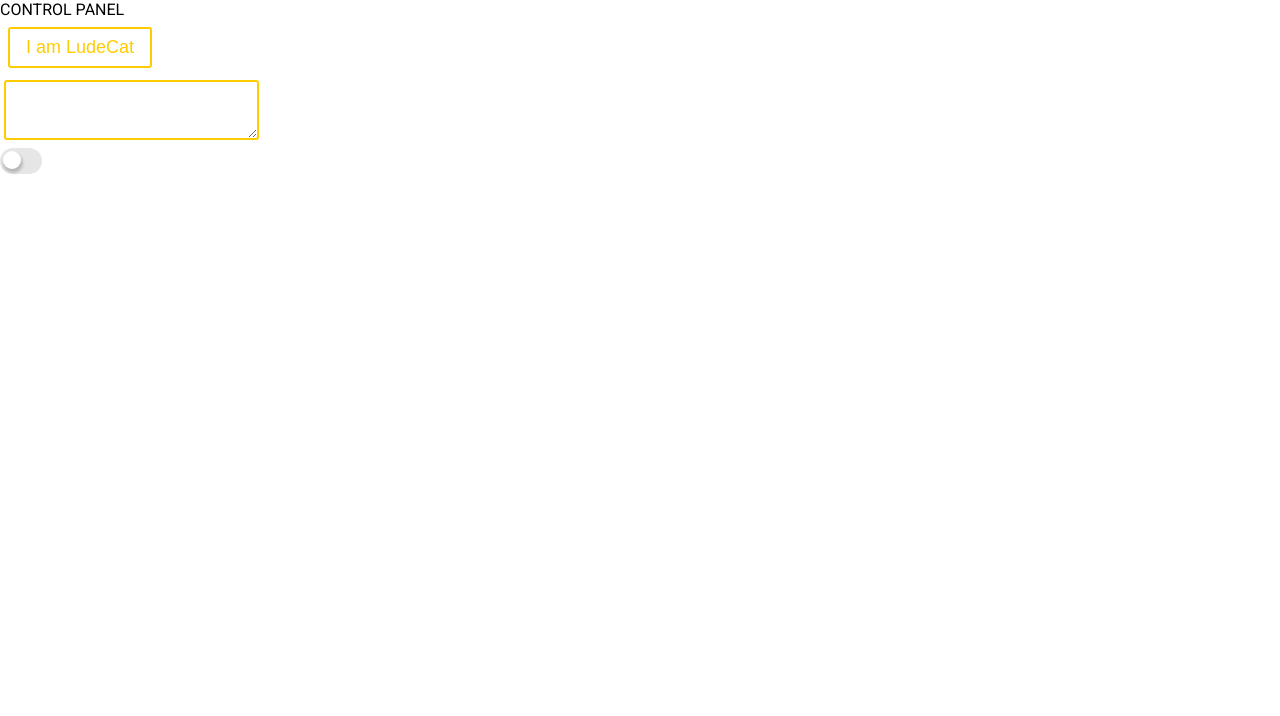
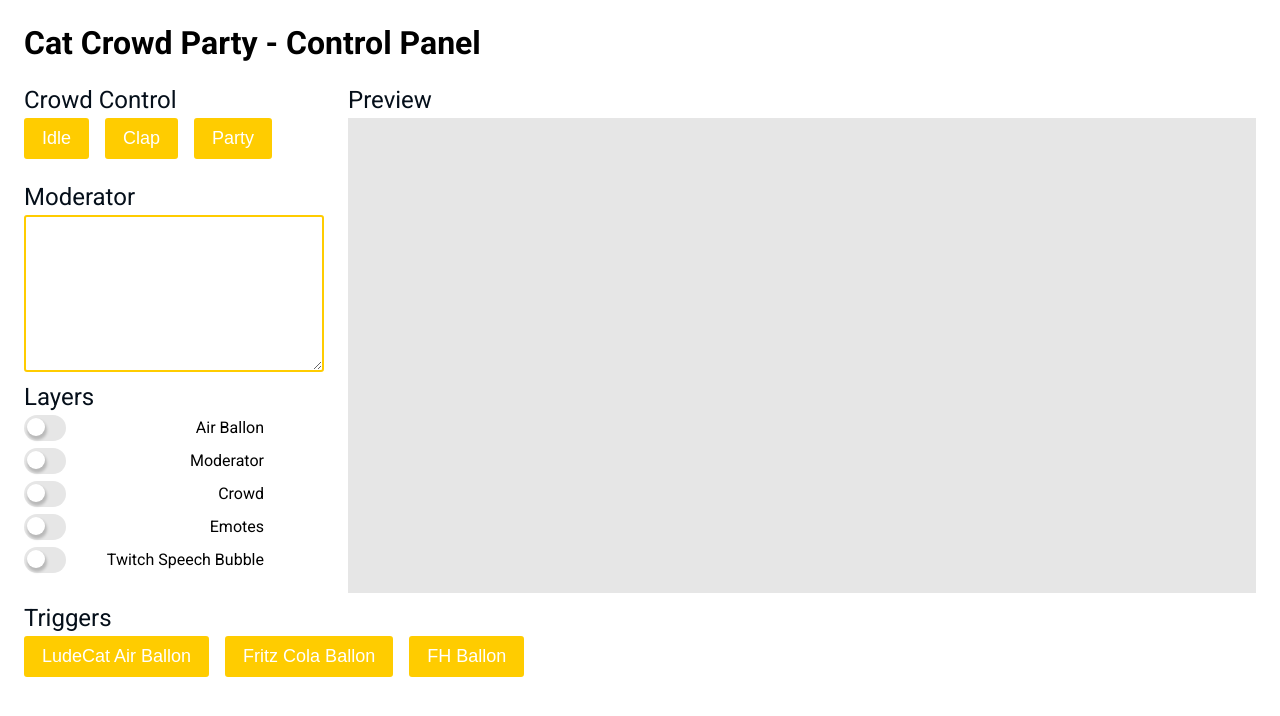
Before and after one commit to Ludecat/catcrowdparty, a Next.js app in the folder applications/frontend/: page /controlpanel in a window 1280 px wide. Shown: the top 716 px of the page. Built offline with nearby package versions, Linux system fonts and the light colour scheme.

Commit message:
fill control panel with grid components

```diff
--- a/applications/frontend/src/app/components/Button.tsx
+++ b/applications/frontend/src/app/components/Button.tsx
@@ -7,21 +7,21 @@ interface ButtonProps extends React.HTMLAttributes<HTMLButtonElement> {
 }
 
 const StyledButton = styled.button`
-	background: ${(p) => p.theme.color.white};
-	color: ${(p) => p.theme.color.ludecatyellow};
+	background: ${(p) => p.theme.color.ludecatyellow};
+	color: ${(p) => p.theme.color.white};
 	border: 2px solid ${(p) => p.theme.color.ludecatyellow};
+
 	font-size: ${(p) => p.theme.fontSize.l}px;
 
-	margin: ${(p) => p.theme.space.s}px;
+	margin-right: ${(p) => p.theme.space.l}px;
 	padding: ${(p) => p.theme.space.s}px ${(p) => p.theme.space.l}px;
 	cursor: pointer;
 	border-radius: 3px;
 	transition: all 0.12s;
 
 	&:hover {
-		background: ${(p) => p.theme.color.ludecatyellow};
-		color: ${(p) => p.theme.color.white};
-		border-color: ${(p) => p.theme.color.ludecatyellow};
+		background: ${(p) => p.theme.color.white};
+		color: ${(p) => p.theme.color.ludecatyellow};
 	}
 `
 
--- a/applications/frontend/src/app/components/CheckBoxToggle.tsx
+++ b/applications/frontend/src/app/components/CheckBoxToggle.tsx
@@ -3,21 +3,30 @@ import { styled } from '../styles/Theme'
 
 interface CheckBoxProps extends React.HTMLAttributes<HTMLInputElement> {
 	value?: string
+	description?: string
 }
 
 /**
  * Inspired by https://codesandbox.io/s/6v7n1vr8yn?file=/src/index.js
  */
-export const CheckBoxToggle = ({ ...props }: CheckBoxProps) => {
+export const CheckBoxToggle = ({ description, ...props }: CheckBoxProps) => {
 	return (
 		<CheckBoxWrapper>
 			<CheckBox {...props} type="checkbox" />
 			<CheckBoxLabel htmlFor={props.id} />
+			<CheckBoxDescription>{description}</CheckBoxDescription>
 		</CheckBoxWrapper>
 	)
 }
 
+const CheckBoxDescription = styled.p`
+	position: absolute;
+	right: 20%;
+	top: 3px;
+`
+
 const CheckBoxWrapper = styled.div`
+	width: 100%;
 	position: relative;
 `
 const CheckBoxLabel = styled.label`
--- a/applications/frontend/src/app/components/TextArea.tsx
+++ b/applications/frontend/src/app/components/TextArea.tsx
@@ -10,13 +10,14 @@ const StyledTextArea = styled.textarea`
 	color: ${(p) => p.theme.color.blackPeral};
 	border: 2px solid ${(p) => p.theme.color.ludecatyellow};
 	font-size: ${(p) => p.theme.fontSize.l}px;
+	width: 100%;
+	height: 100%;
 
-	margin: ${(p) => p.theme.space.xs}px;
 	padding: ${(p) => p.theme.space.s}px;
 	border-radius: 3px;
 	caret-color: ${(p) => p.theme.color.blackPeral};
 `
 
 export const TextArea = ({ children, value, ...props }: TextAreaProps) => {
-	return <StyledTextArea {...props} value={value} rows={2}></StyledTextArea>
+	return <StyledTextArea {...props} value={value} rows={6}></StyledTextArea>
 }
--- /dev/null
+++ b/applications/frontend/src/app/components/controlpanel/ControlPanelGrid.tsx
@@ -0,0 +1,119 @@
+import React, { FunctionComponent } from 'react'
+import { styled } from '../../styles/Theme'
+import { Button } from '../Button'
+import { CheckBoxToggle } from '../CheckBoxToggle'
+import { TextArea } from '../TextArea'
+
+const Grid = styled.div`
+	display: grid;
+	grid-gap: ${(p) => p.theme.space.xl}px;
+	grid-template-columns: 300px 1fr;
+	grid-auto-rows: auto;
+	grid-template-areas:
+		'header header'
+		'crowd-control preview'
+		'moderator-control preview'
+		'layer-control preview'
+		'triggers-control triggers-control';
+`
+
+const GridItem = styled.div<{ gridArea: string }>`
+	grid-area: ${(p) => p.gridArea};
+`
+
+const GridContentWrapper = styled.div`
+	height: calc(100% - 19px); // automatically fill rest of the griditem by counting in heading height
+	margin-top: ${(p) => p.theme.space.xs}px;
+`
+const GridItemHeading = styled.p`
+	margin: 0;
+	padding: 0;
+	color: ${(p) => p.theme.color.blackPeral};
+	font-size: ${(p) => p.theme.fontSize.xl}px;
+`
+
+const Preview = styled.div`
+	height: 100%;
+	background-color: ${(p) => p.theme.color.decentBeton};
+`
+
+const ControlPanelHeading = styled.h1`
+	margin: 0;
+	padding: 0;
+`
+
+interface GridComponentProps {
+	gridArea: string
+	title: string
+}
+
+const GridComponent: FunctionComponent<GridComponentProps> = (props) => {
+	const { title, gridArea } = props
+	return (
+		<GridItem gridArea={gridArea}>
+			<GridItemHeading>{title}</GridItemHeading>
+			<GridContentWrapper>{props.children}</GridContentWrapper>
+		</GridItem>
+	)
+}
+
+export const ControlPanelGrid = () => {
+	return (
+		<Grid>
+			<GridItem gridArea={'header'}>
+				<ControlPanelHeading>Cat Crowd Party - Control Panel</ControlPanelHeading>
+			</GridItem>
+			<GridComponent gridArea={'crowd-control'} title="Crowd Control">
+				<Button onClick={(e) => console.log(e.currentTarget.value)} value="Idle" title="Idle"></Button>
+				<Button onClick={(e) => console.log(e.currentTarget.value)} value="Clap" title="Clap"></Button>
+				<Button onClick={(e) => console.log(e.currentTarget.value)} value="Party" title="Party"></Button>
+			</GridComponent>
+			<GridComponent gridArea={'moderator-control'} title="Moderator">
+				<TextArea onChange={(e) => console.log(e.currentTarget.value)} />
+			</GridComponent>
+			<GridComponent gridArea={'layer-control'} title="Layers">
+				<CheckBoxToggle
+					id="ccp-checkbox-air-ballon"
+					onChange={(e) => console.log(e.currentTarget.checked)}
+					description="Air Ballon"
+				/>
+				<CheckBoxToggle
+					id="ccp-checkbox-moderator"
+					onChange={(e) => console.log(e.currentTarget.checked)}
+					description="Moderator"
+				/>
+				<CheckBoxToggle
+					id="ccp-checkbox-crowd"
+					onChange={(e) => console.log(e.currentTarget.checked)}
+					description="Crowd"
+				/>
+				<CheckBoxToggle
+					id="ccp-checkbox-emotes"
+					onChange={(e) => console.log(e.currentTarget.checked)}
+					description="Emotes"
+				/>
+				<CheckBoxToggle
+					id="ccp-checkbox-speech-bubble"
+					onChange={(e) => console.log(e.currentTarget.checked)}
+					description="Twitch Speech Bubble"
+				/>
+			</GridComponent>
+			<GridComponent gridArea={'preview'} title="Preview">
+				<Preview />
+			</GridComponent>
+			<GridComponent gridArea={'triggers-control'} title="Triggers">
+				<Button
+					onClick={(e) => console.log(e.currentTarget.value)}
+					value="LudeCat Air Ballon"
+					title="LudeCat Air Ballon"
+				></Button>
+				<Button
+					onClick={(e) => console.log(e.currentTarget.value)}
+					value="Fritz Cola Ballon"
+					title="Fritz Cola Ballon"
+				></Button>
+				<Button onClick={(e) => console.log(e.currentTarget.value)} value="FH Ballon" title="FH Ballon"></Button>
+			</GridComponent>
+		</Grid>
+	)
+}
--- a/applications/frontend/src/app/styles/global.styles.ts
+++ b/applications/frontend/src/app/styles/global.styles.ts
@@ -20,6 +20,11 @@ export const GlobalStyle = createGlobalStyle`
 		height: 100%;
 	}
 
+	p {
+		margin: 0;
+		padding: 0;
+	}
+
 	* {
 		box-sizing: border-box;
 	}
--- a/applications/frontend/src/pages/controlpanel/index.tsx
+++ b/applications/frontend/src/pages/controlpanel/index.tsx
@@ -3,9 +3,8 @@ import { NextPage, GetStaticProps } from 'next'
 import Head from 'next/head'
 import MainLayout from '../../app/layout/Layout'
 import PageWithLayoutType from '../../app/layout/PageWithLayout'
-import { Button } from '../../app/components/Button'
-import { TextArea } from '../../app/components/TextArea'
-import { CheckBoxToggle } from '../../app/components/CheckBoxToggle'
+import { ControlPanelGrid } from '../../app/components/controlpanel/ControlPanelGrid'
+import { styled } from '../../app/styles/Theme'
 
 export interface ControlPanelPageProps {
 	title?: string
@@ -18,24 +17,9 @@ const ControlPanelPage: NextPage<ControlPanelPageProps> = (props: ControlPanelPa
 			<Head>
 				<title>{title}</title>
 			</Head>
-			<header>CONTROL PANEL</header>
-			<div>
-				<div>
-					<Button
-						onClick={(e) => console.log(e.currentTarget.value)}
-						value="I am LudeCat"
-						title="I am LudeCat"
-					></Button>
-				</div>
-
-				<div>
-					<TextArea onChange={(e) => console.log(e.currentTarget.value)} />
-				</div>
-
-				<div>
-					<CheckBoxToggle id="ludecat-checkbox-01" onChange={(e) => console.log(e.currentTarget.checked)} />
-				</div>
-			</div>
+			<ControlPanelPageWrapper>
+				<ControlPanelGrid />
+			</ControlPanelPageWrapper>
 		</>
 	)
 }
@@ -49,4 +33,8 @@ export const getStaticProps: GetStaticProps<ControlPanelPageProps> = async () =>
 }
 ;(ControlPanelPage as PageWithLayoutType).layout = MainLayout
 
+const ControlPanelPageWrapper = styled.div`
+	padding: ${(p) => p.theme.space.xl}px;
+`
+
 export default ControlPanelPage
```
